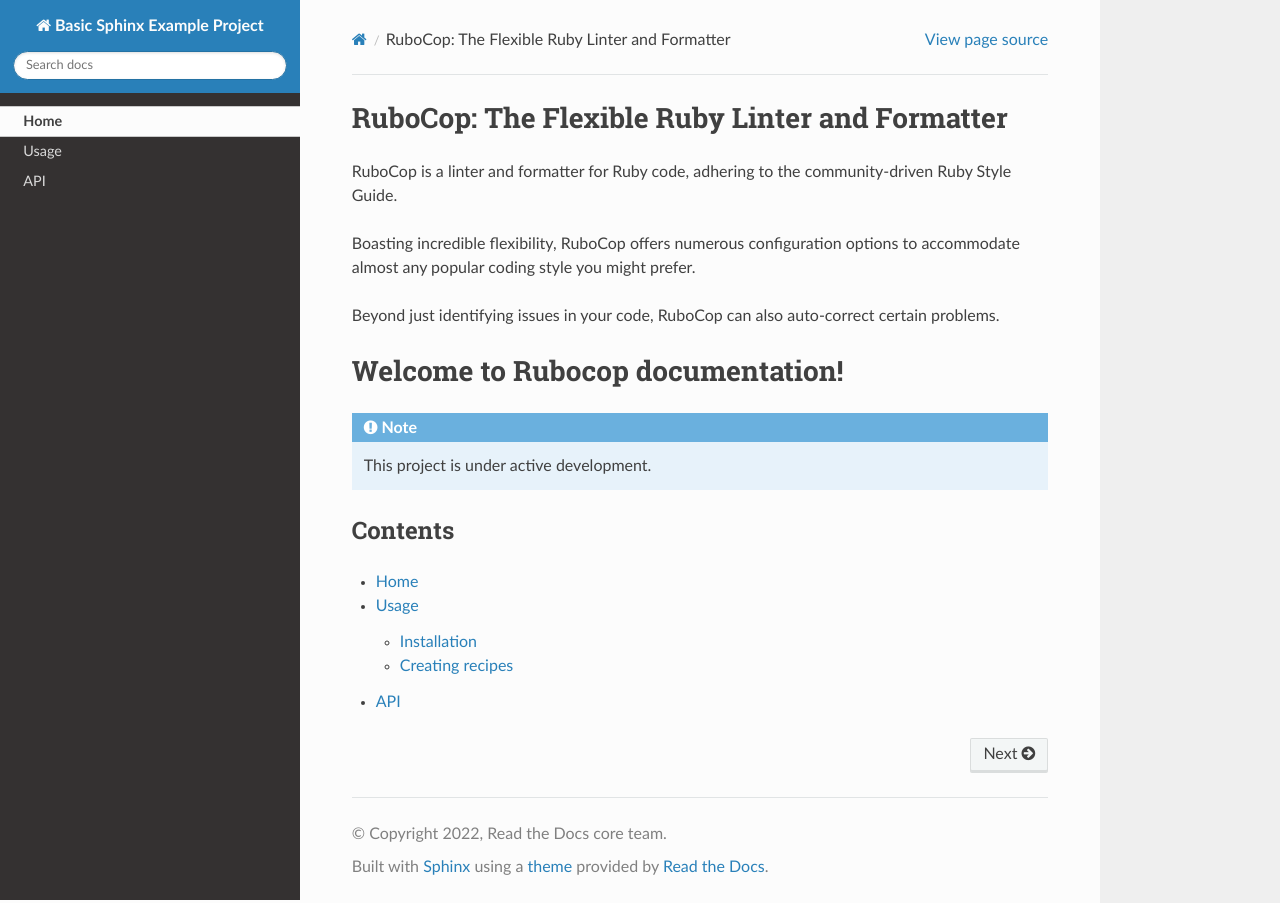
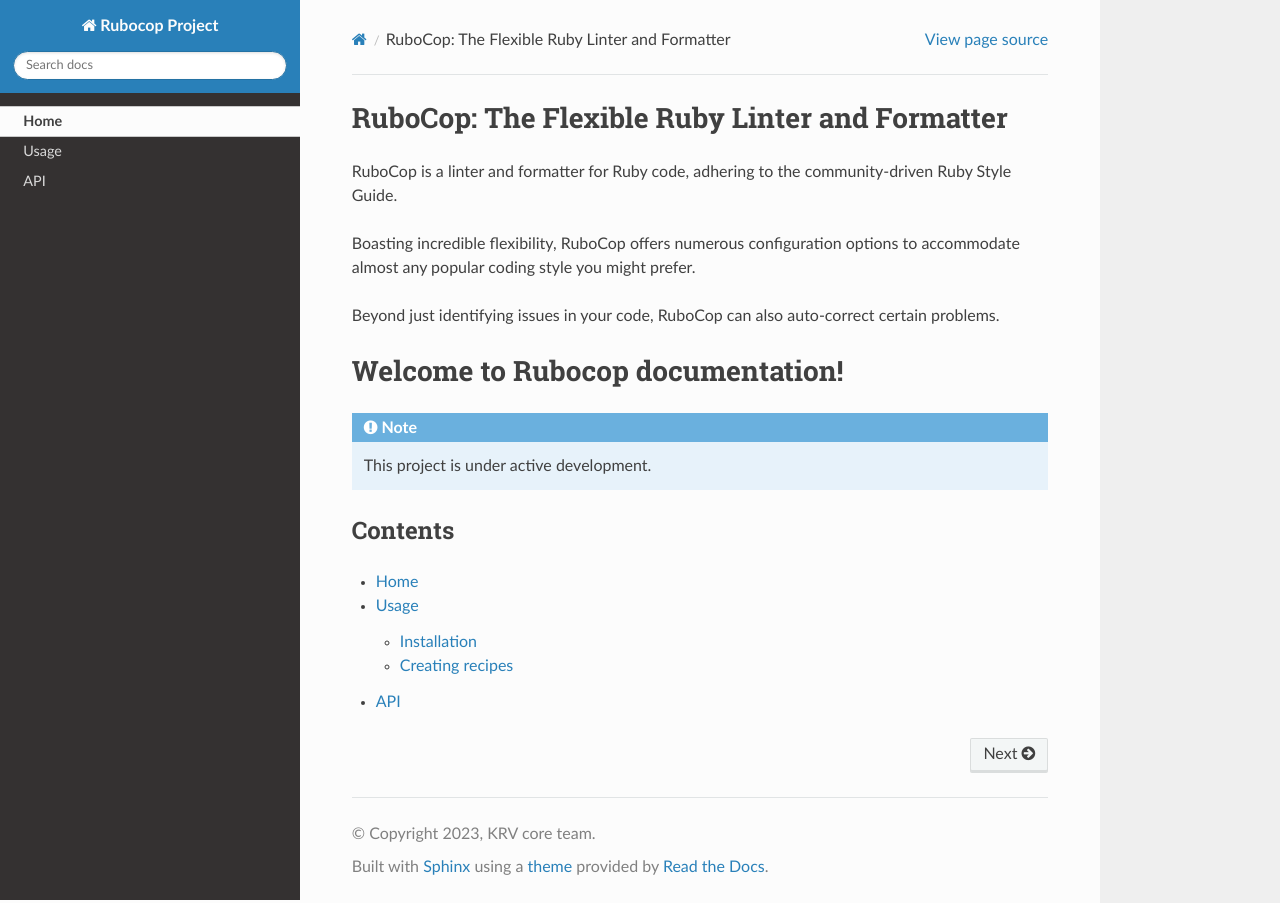
Before and after one commit to msubuh/rubocop, a Sphinx documentation site: the page built from docs/index.rst, in a window 1280 px wide. Built offline with Sphinx 7.4.7 and the Read the Docs theme 2.0.0, drawn with Linux system fonts in a browser that asks for light colours.

Commit message:
Update conf.py

```diff
--- a/docs/conf.py
+++ b/docs/conf.py
@@ -17,9 +17,9 @@
 
 # -- Project information -----------------------------------------------------
 
-project = "Basic Sphinx Example Project"
-copyright = "2022, Read the Docs core team"
-author = "Read the Docs core team"
+project = "Rubocop Project"
+copyright = "2023, KRV core team"
+author = "KRV core team"
 
 
 # -- General configuration ---------------------------------------------------
```
